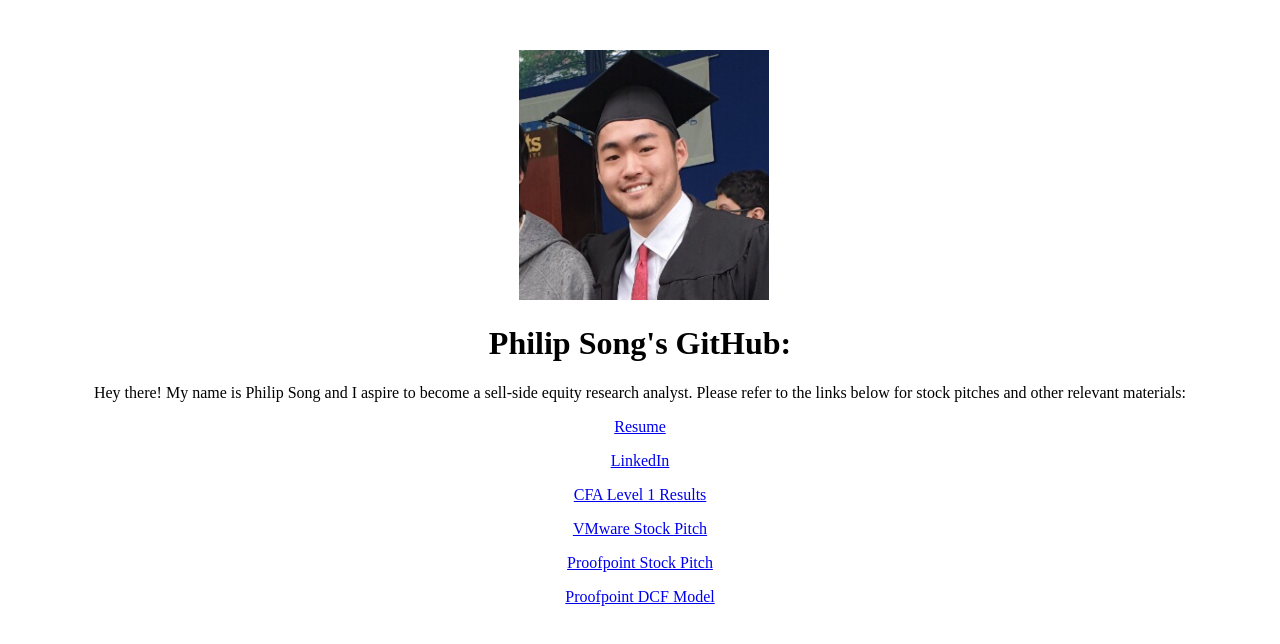
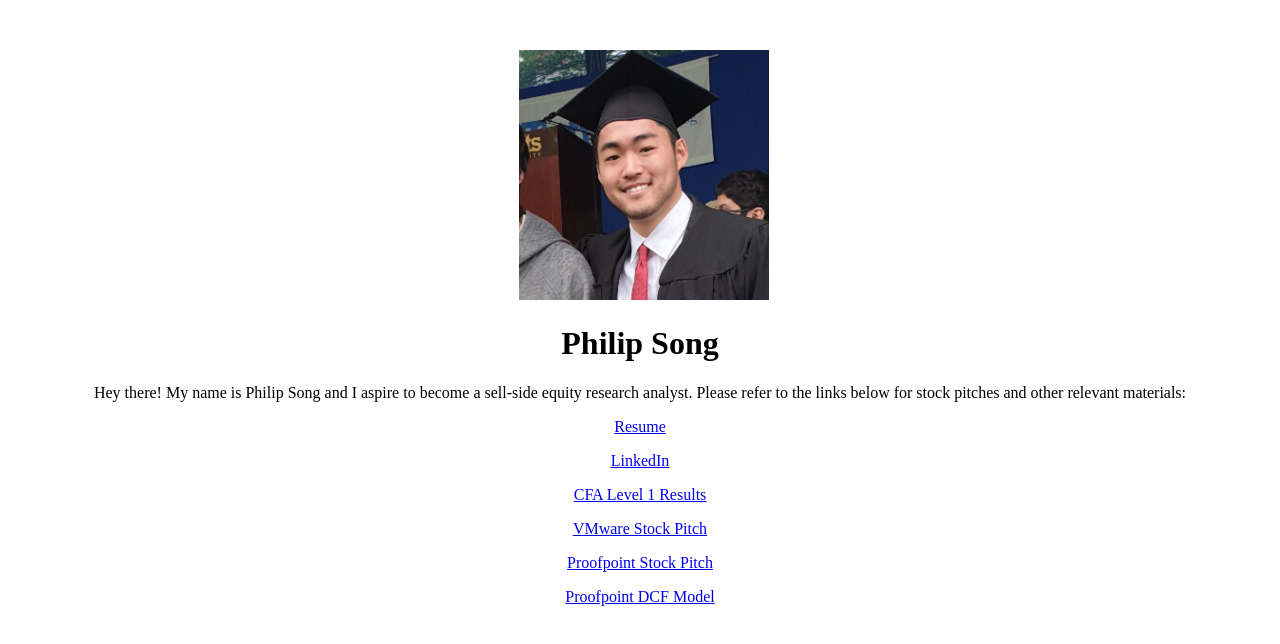
Before and after one commit to philipssong/philipssong.github.io, a plain HTML site: page index.html in a window 1280 px wide. Drawn offline with Linux system fonts and the light colour scheme.

Commit message:
Update index.html

```diff
--- a/index.html
+++ b/index.html
@@ -4,7 +4,7 @@
 <p>&nbsp;
 <p>&nbsp;
 <img src="https://philipssong.github.io/Grad%20photo.JPG" alt="Grad photo" width="250" height="250">
-<h1>Philip Song's GitHub:</h1>
+<h1>Philip Song</h1>
 <p>Hey there! My name is Philip Song and I aspire to become a sell-side equity research analyst. Please refer to the links below for stock pitches and other relevant materials:</p>
 <p> <a href="https://philipssong.github.io/CV-Philip_Song.pdf">Resume</a></p>
 <p> <a href="https://www.linkedin.com/in/philip-song-2644a8115/">LinkedIn</a></p>
```
